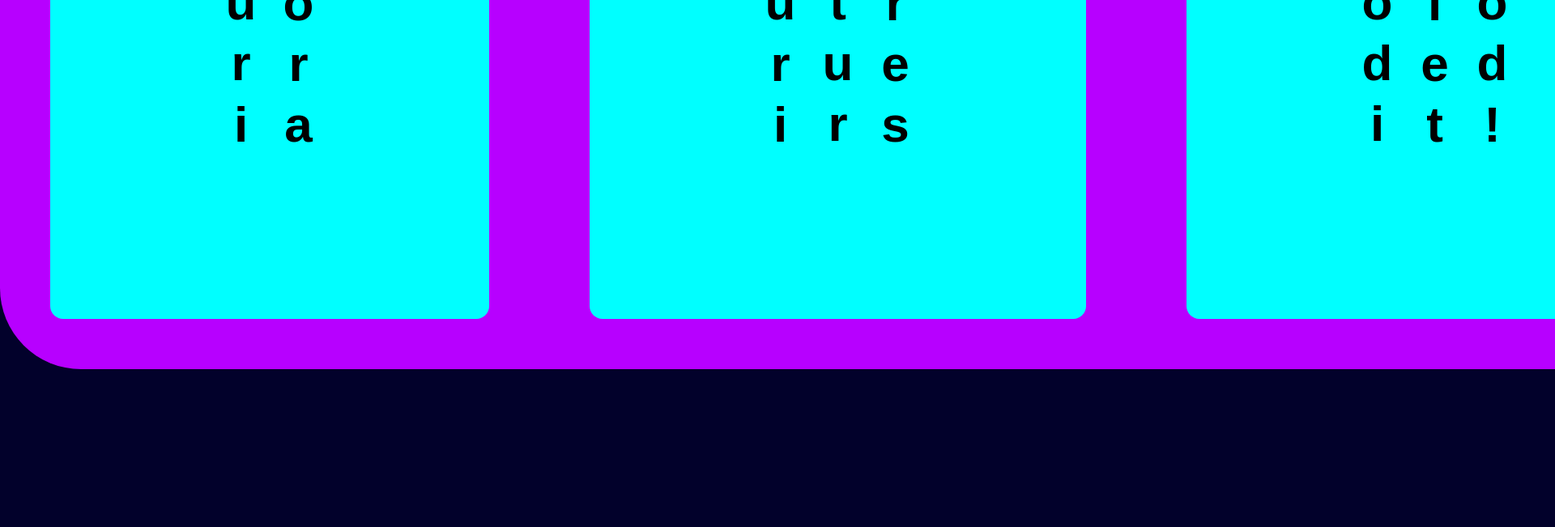
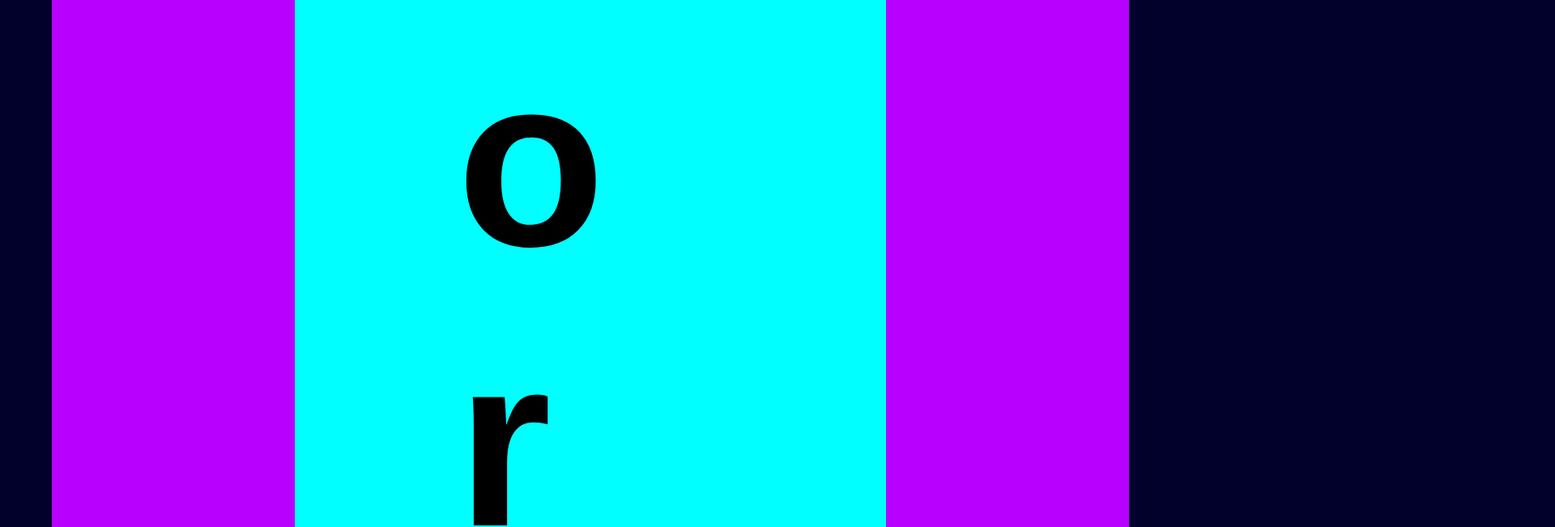
Before and after one commit to Asoo-dev/playing-around, a plain HTML site: page current/index.html in a window 1280 px wide. Shown: the part 860-1511 px from the top of the page at 81% size, 1920 px wide, since content can reach past the window. Before the commit the page ends 1316 px from the top, so only its background shows below. Drawn offline with Linux system fonts and the light colour scheme.

Commit message:
word-break

```diff
--- a/current/index.html
+++ b/current/index.html
@@ -1,6 +1,6 @@
 <!DOCTYPE html>
-<!-- <html lang="wn-US" dir="ltr"> -->
-<html lang="ar" dir="rtl">
+<html lang="wn-US" dir="ltr">
+  <!-- <html lang="ar" dir="rtl"> -->
   <head>
     <meta charset="UTF-8" />
     <meta name="viewport" content="width=device-width, initial-scale=1.0" />
@@ -11,6 +11,10 @@
     <!-- <button>Button</button> -->
     <div class="grid">
       <div class="gi gi1">
+        <p>
+          Lorem ipsum doliiiiiiiiiiiiiiiiiiiiiiiiiiiiiiiiiiiiiiiiiiiiiii sit
+          グレートブリテンおよび北アイルランド連合王国という言葉は本当に長い言葉
+        </p>
         <!-- <p>ويُستخدم في صناعات المطابع ودور النشر.</p>
         <p>ويُستخدم في صناعات المطابع ودور النشر. كان لوريم إيبسوم ولايزال</p>
         <p>ويُستخدم في صناعات المطابع ودور النشر. كان لوريم إيبسوم ولايزال</p>
@@ -23,10 +27,10 @@
           المطابع ودور النشر. ويُستخدم في صناعات المطابع ودور النشر. كان لوريم
           إيبسوم ولايزال
         </p> -->
-        <p>Lorem ipsum <span>25</span> dolor sit amet</p>
+        <!-- <p>Lorem ipsum <span>25</span> dolor sit amet</p>
         <p>uod! Eveniet fuga odi</p>
         <p>maiores pariatur excepturi!</p>
-        <p>tempora excepturi</p>
+        <p>tempora excepturi</p> -->
         <!-- خثتب هباثهبا ثبيتخثتبخثبا
         <div class="div div1" lang="ar">١</div>
         <div class="div div2" lang="ar">٢</div>
@@ -40,7 +44,7 @@
         <!-- <div class="div div4" lang="en">4</div> -->
         <!-- <div class="div div5" lang="en">5</div> -->
         <!-- <p>lorem ihsclk</p> -->
-        <!-- <p>
+        <p>
           Lorem ipsum dolor sit amet consectetur adipisicing
           elitttt&shy;tttttttttt. Magnam cupiditate obcaecati molestiae
           eossssssss itaqui&hyphen;d error quasi modi nobis porro, aliquam, vel,
@@ -63,7 +67,7 @@
           suscipit est. Similique velit quidem dolore molestiae illum laudantium
           minus temporibus nesciunt, nostrum voluptas?
         </p>
-        <p>
+        <p lang="ar" dir="rtl">
           لوريم إيبسوم هو ببساطة نص شكلي بمعنى أن الغاية هي الشكل وليس المحتوى
           ويُستخدم في صناعات المطابع ودور النشر. كان لوريم إيبسوم ولايزال
           المعيار للنص الشكلي منذ القرن الخامس عشر عندما قامت مطبعة مجهولة برص
@@ -74,7 +78,7 @@
           تحوي مقاطع من هذا النص، وعاد لينتشر مرة أخرى مؤخراَ مع ظهور برامج
           النشر الإلكتروني مثل "ألدوس بايج مايكر" والتي حوت أيضاً على نسخ من نص
           لوريم إيبسوم.
-        </p> -->
+        </p>
       </div>
       <!-- <div class="gi gi2">2</div> -->
       <!-- <div class="gi gi3">3</div> -->
--- a/current/style.css
+++ b/current/style.css
@@ -42,10 +42,6 @@ body {
   /* display: flex; */
   gap: 15rem;
   border-radius: 10rem;
-  writing-mode: vertical-rl;
-  text-orientation: upright;
-  /* writing-mode: sideways-lr; */
-  /* writing-mode: horizontal-tb; */
 }
 .div {
   display: inline-block;
@@ -53,9 +49,7 @@ body {
   padding: 30rem;
   background-color: aquamarine;
 }
-span {
-  text-combine-upright: all;
-}
+
 .div1 {
   /* margin-inline-end: 30rem; */
 }
@@ -77,6 +71,7 @@ p {
 }
 
 p {
+  /* text-align: end; */
   display: inline-block;
   padding: 20rem;
   /* text-align: center; */
@@ -85,10 +80,12 @@ p {
   /* height: 90%; */
   /* text-align: ; */
   font-size: 6.2rem;
-  /* display: inline; */
-  /* writing-mode: vertical-lr; */
-  /* text-orientation: upright; */
-  /* writing-mode: sideways-rl; */
+  line-break: auto;
+}
+p:first-of-type {
+  font-size: 30rem;
+  max-width: 400rem;
+  word-break: break-all;
 }
 .gi2 {
 }
```
